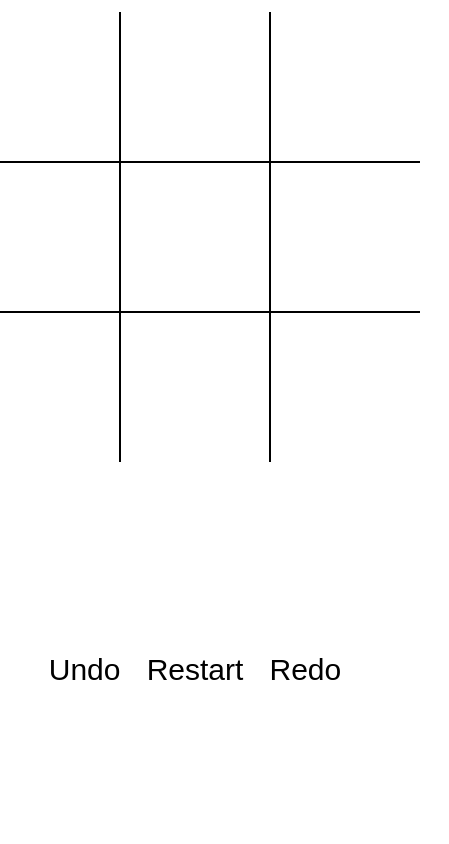
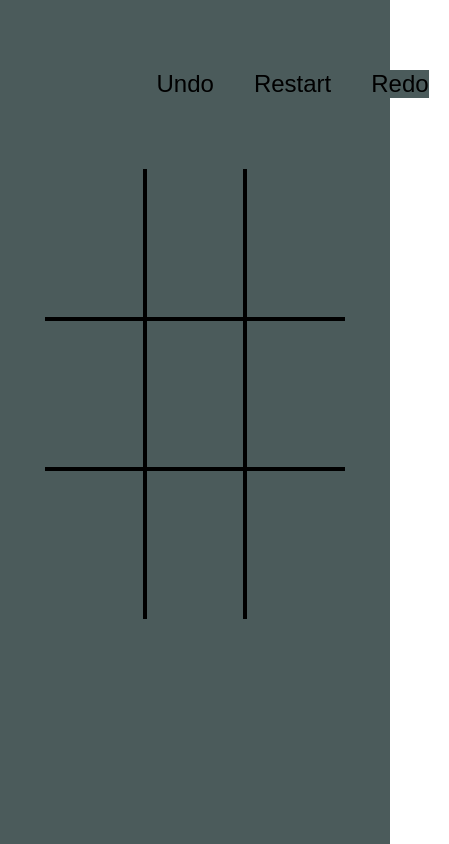
Before and after one commit to PrRonald/Tic-Tac-Toe-Game, a React (Create React App) app in the folder src/: page / in a window 390 px wide. Shown: the whole page, 449 px wide, since content can reach past the window. Built offline with nearby package versions, Linux system fonts and the light colour scheme.

Commit message:
the styles was update, I working in responsive design

```diff
--- a/package.json
+++ b/package.json
@@ -2,6 +2,7 @@
   "dependencies": {
     "react": "^18.0.0",
     "react-dom": "^18.0.0",
+    "react-icons": "^4.12.0",
     "react-scripts": "^5.0.0"
   },
   "main": "/index.js",
@@ -16,9 +17,9 @@
     "build": "react-scripts build",
     "test": "react-scripts test --env=jsdom",
     "predeploy": "npm run build",
-    "deploy": "gp-pages -d build" ,
+    "deploy": "gp-pages -d build",
     "eject": "react-scripts eject"
-    },
+  },
   "browserslist": {
     "production": [
       ">0.2%",
--- a/src/Components/Board.jsx
+++ b/src/Components/Board.jsx
@@ -39,53 +39,58 @@ function Board() {
   return(
     <>
     <div className="container">
-      <div className="container-square">
-        <div className="square-container square-item-0">
-          <Square clas={"square-0 square"} value={square[0]} onClicked={() => handleClik(0)}  />
-        </div>
-        <div className="square-container square-item-1">
-          <Square clas={"square-1 square"} value={square[1]} onClicked={() => handleClik(1)}  />
-        </div>
-        <div className="square-container square-item-2">
-          <Square clas={"square-2 square"} value={square[2]} onClicked={() => handleClik(2)}  />
-        </div>
-        <div className="square-container square-item-3">
-          <Square clas={"square-3 square"} value={square[3]} onClicked={() => handleClik(3)}/>
-        </div>
-        <div className="square-container square-item-4">
-          <Square clas={"square-4 square"} value={square[4]} onClicked={() => handleClik(4)}/>
-        </div>
-        <div className="square-container square-item-5">
-          <Square clas={"square-5 square"} value={square[5]} onClicked={() => handleClik(5)}  />
-        </div>
-        <div className="square-container square-item-6">
-          <Square clas={"square-6 square"} value={square[6]} onClicked={() => handleClik(6)}/>
-        </div>
-        <div className="square-container square-item-7">
-          <Square clas={"square-7 square"} value={square[7]} onClicked={() => handleClik(7)}/>
-        </div>
-        <div className="square-container square-item-8">
-          <Square clas={"square-8 square"} value={square[8]} onClicked={() => handleClik(8)}/>
-        </div>
 
-      </div>
       <div className="container-button">
-        <section className="container-nav-button">
-          <div className="nav-button">
-            <div className="nav-button-Undo">
+        <div className="container-nav-button">
+
+            <div className="nav-button-Undo button-cont">
               <Undo/>
             </div>
-            <div className="nav-button-Restar">
+
+            <div className="nav-button-Restar button-cont">
               <Restart/>
             </div>
-            <div className="nav-button-Redo">
+
+            <div className="nav-button-Redo button-cont">
               <Redo/>
             </div>
-          </div>
-        </section>
+
+        </div>
 
         <div className="history-button">
            <History/>
+        </div>
+      </div>
+
+      <div className="container-square">
+        <div className="square-container-items">
+          <div className="square-item square-item-0">
+            <Square clas={"square-0 square"} value={square[0]} onClicked={() => handleClik(0)}  />
+          </div>
+          <div className="square-item square-item-1">
+            <Square clas={"square-1 square"} value={square[1]} onClicked={() => handleClik(1)}  />
+          </div>
+          <div className="square-item square-item-2">
+            <Square clas={"square-2 square"} value={square[2]} onClicked={() => handleClik(2)}  />
+          </div>
+          <div className="square-item square-item-3">
+            <Square clas={"square-3 square"} value={square[3]} onClicked={() => handleClik(3)}/>
+          </div>
+          <div className="square-item square-item-4">
+            <Square clas={"square-4 square"} value={square[4]} onClicked={() => handleClik(4)}/>
+          </div>
+          <div className="square-item square-item-5">
+            <Square clas={"square-5 square"} value={square[5]} onClicked={() => handleClik(5)}  />
+          </div>
+          <div className="square-item square-item-6">
+            <Square clas={"square-6 square"} value={square[6]} onClicked={() => handleClik(6)}/>
+          </div>
+          <div className="square-item square-item-7">
+            <Square clas={"square-7 square"} value={square[7]} onClicked={() => handleClik(7)}/>
+          </div>
+          <div className="square-item square-item-8">
+            <Square clas={"square-8 square"} value={square[8]} onClicked={() => handleClik(8)}/>
+          </div>
         </div>
       </div>
     </div>
--- a/src/Styles/styles.css
+++ b/src/Styles/styles.css
@@ -4,110 +4,114 @@
   padding: 0;
 }
 
-html{
-  font-size: 62.5%;
+
+#root{
+  display: flex;
+  justify-content: center;
+  width: 100%;
+  height: 100vh;
+  background-color: rgb(75, 91, 91);
 }
 
 .container{
-  height: 80vh;
-  display: flex;
-  justify-content: space-between;
-  align-items: center;
-  flex-direction: column;
-  margin-top: 3% ;
-}
+  display: grid;
+  grid-template-rows: 20vh 80vh;
+  grid-template-columns: 30vw;
+  justify-content: center;
+  background-color: rgb(75, 91, 91);
 
-.container-square{
-  height: auto;
-  width: 80%;
-  display: grid;
-  grid-template-columns: repeat(3, auto);
-  align-items: center;
-  justify-content: center;
-  grid-row: 0;
-  grid-column: 0;
-}
-
-.square-container{
-  border: solid black 1px;
-  margin: 0;
-  padding: 0;
-  height: 150px;
-  width: 150px;
-}
-
-.square{
-  width: 100%;
-  height: 100%;
-  font-size: 4.5rem;
-  border: none;
-  background-color: white;
-}
-
-.square-item-0{
-  border-left: none;
-  border-top: none;
-}
-
-.square-item-1{
-  border-top: none;
-}
-
-.square-item-2{
-  border-right: none;
-  border-top: none;
-}
-
-.square-item-3{
-  border-left: none;
-}
-
-.square-item-5{
-  border-right: none;
-}
-
-.square-item-6{
-  border-left: none;
-  border-bottom: none;
-}
-
-.square-item-7{
-  border-bottom: none;
-}
-
-.square-item-8{
-  border-right: none;
-  border-bottom: none;
 }
 
 .container-button{
   width: 100%;
-  height: auto;
 }
 
 .container-nav-button{
   width: 100%;
   height: 100%;
   display: flex;
+  flex-direction: row;
+  align-items: center;
+  justify-content: space-between;
+}
+
+.button-cont{
+  padding: 10px 20px;
+}
+
+.button{
+  border-style: none;
+  background-color: rgb(75, 91, 91);
+  font-size: 1.5rem;
+}
+
+.history-button{
+  display: none;
+}
+
+.container-square{
+  width: 100%;
+  height: auto;
+  display: flex;
   justify-content: center;
 }
 
-.nav-button{
-  display: flex;
-  flex-direction: row;
-  justify-content: space-between;
-  width: 75%;
+.square-container-items{
+  width: 100%;
+  height: 80vh;
+  display: grid;
+  grid-template-columns: repeat(3, 100px);
+  grid-template-rows: repeat(3, 150px);
+  justify-content: center;
 }
 
-.button{
-  width: 100%;
-  height: 100%;
-  background-color: white;
-  font-size: 3rem;
+.square-item{
+  width: 100px;
 }
 
-.button{
-  border: none;
+.square{
+  width:100%;
+  height:100% ;
+  font-size: 3.4rem;
+  border: solid 2px black;
+  background-color: rgb(75, 91, 91);
+
+}
+
+.square-0{
+  border-left: none;
+  border-top: none;
+}
+
+.square-1{
+  border-top: none;
+}
+
+.square-2{
+  border-right: none;
+  border-top: none;
+}
+
+.square-3{
+  border-left: none;
+}
+
+.square-5{
+  border-right: none;
+}
+
+.square-6{
+  border-left: none;
+  border-bottom: none;
+}
+
+.square-7{
+  border-bottom: none;
+}
+
+.square-8{
+  border-right: none;
+  border-bottom: none;
 }
 
 .button-History{
--- a/src/package.json
+++ b/src/package.json
@@ -2,8 +2,8 @@
   "dependencies": {
     "react": "^18.0.0",
     "react-dom": "^18.0.0",
+    "react-icons": "^4.12.0",
     "react-scripts": "^5.0.0"
   },
-  "main": "/index.js",
-  "devDependencies": {}
+  "main": "/index.js"
 }
```
Also changed, not shown: 2 other files (tests, documents, lock files or other folders).
